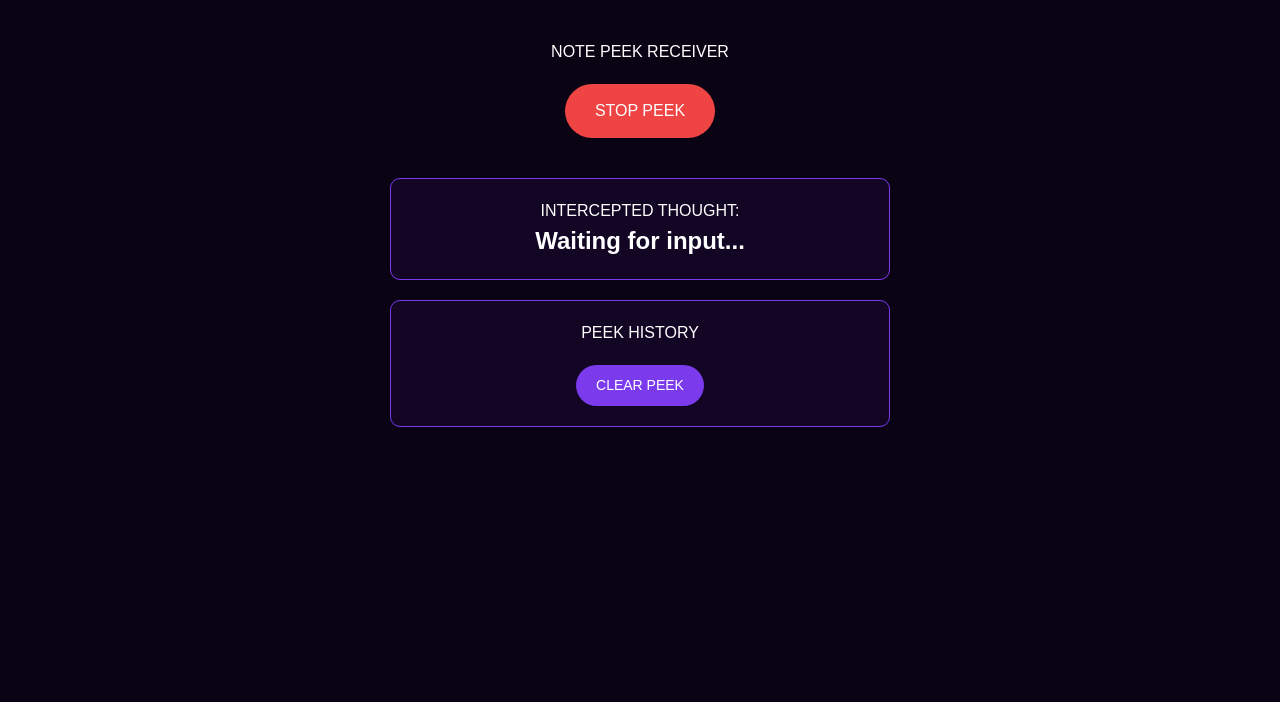
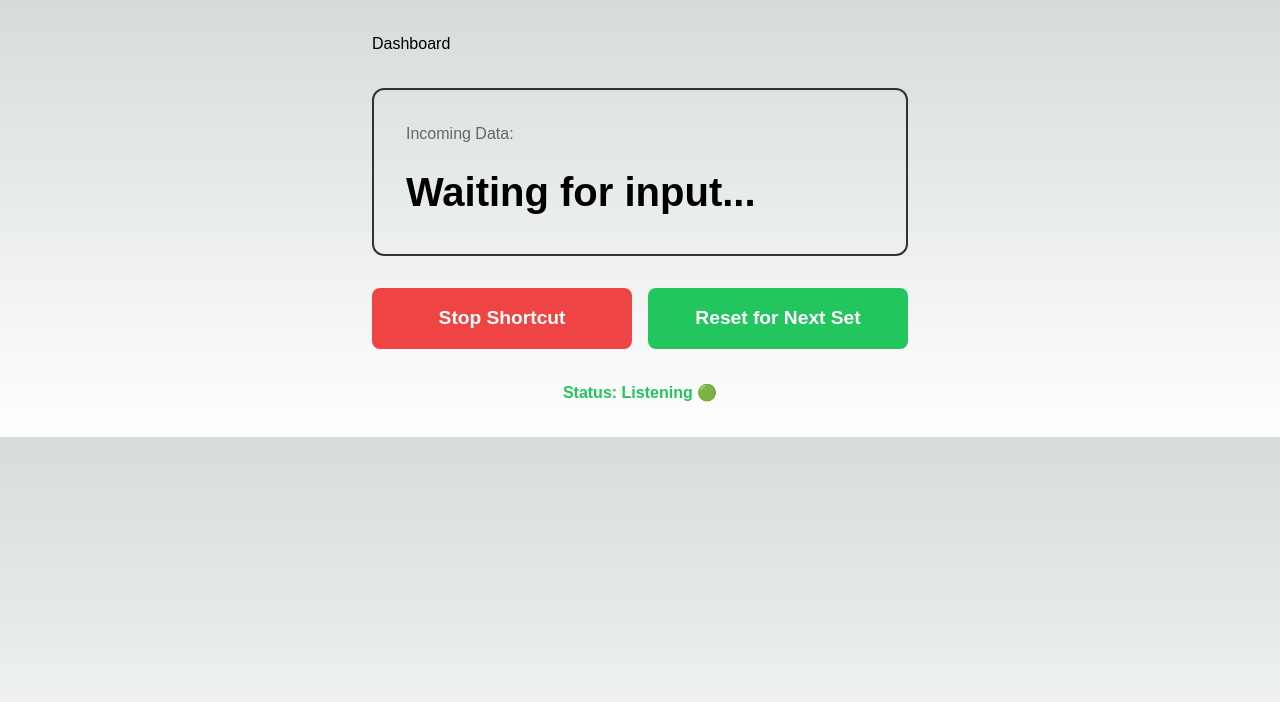
Before and after one commit to Robertmagic52/notes-peek, a Next.js app: page / in a window 1280 px wide. Shown: the top 702 px of the page. Built offline with nearby package versions, Linux system fonts and the light colour scheme.

Commit message:
Rename Dashboard to PeekDashboard and update logic
Refactor Dashboard component to PeekDashboard, update state management and API interactions.

```diff
--- a/app/page.tsx
+++ b/app/page.tsx
@@ -1,70 +1,80 @@
+// app/page.js
 'use client';
+
 import { useState, useEffect } from 'react';
 
-export default function Dashboard() {
-  const [thought, setThought] = useState<string>('Waiting for input...');
-  const [history, setHistory] = useState<string[]>([]);
+export default function PeekDashboard() {
+  const [status, setStatus] = useState("continue");
+  const [thought, setThought] = useState("");
 
+  // Polls the server every second to instantly show your captured notes
   useEffect(() => {
     const interval = setInterval(async () => {
       try {
         const res = await fetch('/api/peek');
         const data = await res.json();
-        if (data.thought) setThought(data.thought);
-        if (data.history) setHistory(data.history);
-      } catch (e) {
-        console.error('Polling error', e);
+        setStatus(data.action);
+        setThought(data.thought);
+      } catch (error) {
+        console.error("Error fetching peek:", error);
       }
-    }, 200);
+    }, 1000);
 
     return () => clearInterval(interval);
   }, []);
 
-  // 1. Stop Function: Sends "stop" to the API to kill the Shortcut
   const handleStop = async () => {
     await fetch('/api/peek', {
       method: 'POST',
-      body: new URLSearchParams({ thought: 'stop' }),
+      headers: { 'Content-Type': 'application/json' },
+      body: JSON.stringify({ action: 'stop' }),
     });
+    setStatus("stop");
   };
 
-  // 2. Clear Function: Sends "clear" to the API and wipes local history
-  const handleClear = async () => {
+  const handleReset = async () => {
     await fetch('/api/peek', {
       method: 'POST',
-      body: new URLSearchParams({ thought: 'clear' }),
+      headers: { 'Content-Type': 'application/json' },
+      body: JSON.stringify({ action: 'continue' }),
     });
-    setThought('Waiting for input...');
-    setHistory([]);
+    setStatus("continue");
+    setThought(""); // Visually clear the old note off the screen
   };
 
   return (
-    <main style={{ background: '#0a0314', color: '#fff', minHeight: '100vh', padding: '40px', textAlign: 'center', fontFamily: 'sans-serif' }}>
-      <h1>NOTE PEEK RECEIVER</h1>
+    <div style={{ padding: '2rem', fontFamily: 'sans-serif', maxWidth: '600px', margin: '0 auto' }}>
+      <h1>Dashboard</h1>
 
-      {/* Renamed to STOP PEEK - Changed to red for visibility */}
-      <button onClick={handleStop} style={{ background: '#ef4444', color: '#fff', border: 'none', padding: '15px 30px', borderRadius: '30px', fontSize: '16px', cursor: 'pointer', margin: '20px 0' }}>
-        STOP PEEK
-      </button>
-
-      <div style={{ border: '1px solid #7c3aed', padding: '20px', borderRadius: '10px', maxWidth: '500px', margin: '20px auto', background: '#120624' }}>
-        <h3>INTERCEPTED THOUGHT:</h3>
-        <p style={{ fontSize: '24px', fontWeight: 'bold' }}>{thought}</p>
+      {/* The Peek Display Container */}
+      <div style={{ margin: '2rem 0', padding: '2rem', border: '2px solid #333', borderRadius: '12px', minHeight: '150px' }}>
+        <h2 style={{ margin: '0 0 1rem 0', fontSize: '1rem', color: '#666' }}>Incoming Data:</h2>
+        <p style={{ fontSize: '2.5rem', fontWeight: 'bold', margin: 0 }}>
+          {thought || "Waiting for input..."}
+        </p>
       </div>
 
-      <div style={{ border: '1px solid #7c3aed', padding: '20px', borderRadius: '10px', maxWidth: '500px', margin: '20px auto', background: '#120624' }}>
-        <h3>PEEK HISTORY</h3>
-        <ul style={{ listStyle: 'none', padding: 0 }}>
-          {history.map((item, index) => (
-            <li key={index} style={{ padding: '8px 0', borderBottom: '1px solid #2a1b4e' }}>{item}</li>
-          ))}
-        </ul>
+      {/* Controls */}
+      <div style={{ display: 'flex', gap: '1rem' }}>
+        <button
+          onClick={handleStop}
+          style={{ flex: 1, padding: '1rem', backgroundColor: '#ef4444', color: 'white', border: 'none', borderRadius: '8px', cursor: 'pointer', fontSize: '1.2rem', fontWeight: 'bold' }}
+        >
+          Stop Shortcut
+        </button>
 
-        {/* New CLEAR PEEK button added underneath history */}
-        <button onClick={handleClear} style={{ background: '#7c3aed', color: '#fff', border: 'none', padding: '10px 20px', borderRadius: '30px', fontSize: '14px', cursor: 'pointer', marginTop: '20px' }}>
-          CLEAR PEEK
+        <button
+          onClick={handleReset}
+          style={{ flex: 1, padding: '1rem', backgroundColor: '#22c55e', color: 'white', border: 'none', borderRadius: '8px', cursor: 'pointer', fontSize: '1.2rem', fontWeight: 'bold' }}
+        >
+          Reset for Next Set
         </button>
       </div>
-    </main>
+
+      {/* Status Indicator */}
+      <div style={{ marginTop: '2rem', textAlign: 'center', color: status === 'stop' ? '#ef4444' : '#22c55e' }}>
+        <strong>Status: {status === 'stop' ? 'Stopped 🛑' : 'Listening 🟢'}</strong>
+      </div>
+    </div>
   );
 }
```
